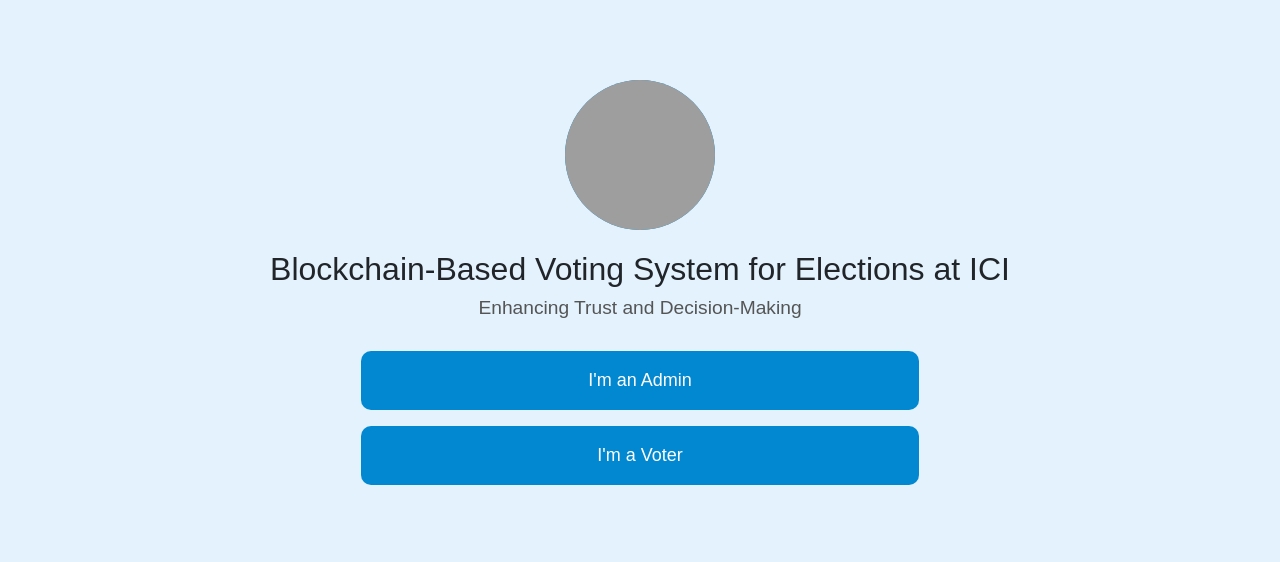
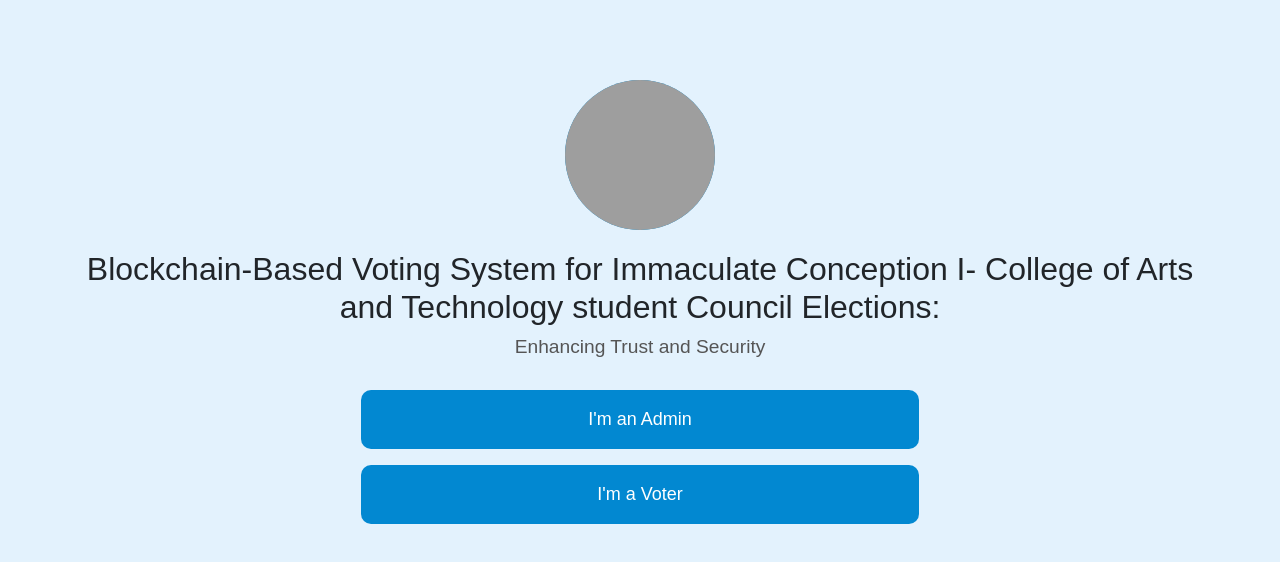
Before and after one commit to racoongodz/blockchain-voting-backend, a website: page src/index.html in a window 1280 px wide. Drawn offline with nearby package versions, Linux system fonts and the light colour scheme; grey boxes are pictures that could not be loaded.

Commit message:
title changed

```diff
--- a/src/index.html
+++ b/src/index.html
@@ -79,8 +79,11 @@
 				class="logo"
 			/>
 
-			<h1>Blockchain-Based Voting System for Elections at ICI</h1>
-			<h2>Enhancing Trust and Decision-Making</h2>
+			<h1>
+				Blockchain-Based Voting System for Immaculate Conception I- College of
+				Arts and Technology student Council Elections:
+			</h1>
+			<h2>Enhancing Trust and Security</h2>
 
 			<div class="d-grid gap-3 col-6 mx-auto">
 				<a href="admin/admin_login.html" class="btn btn-custom">I'm an Admin</a>
```
